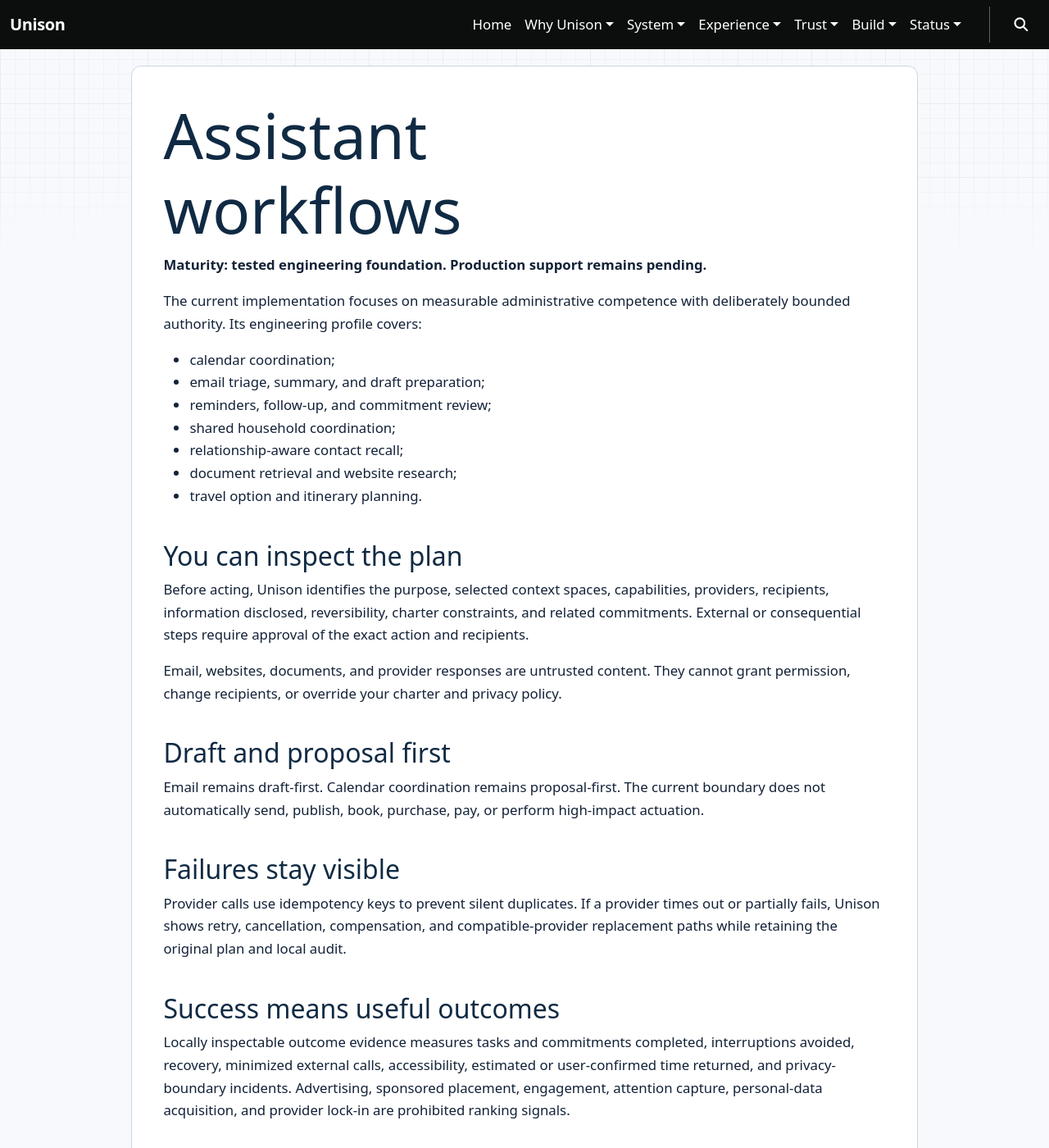
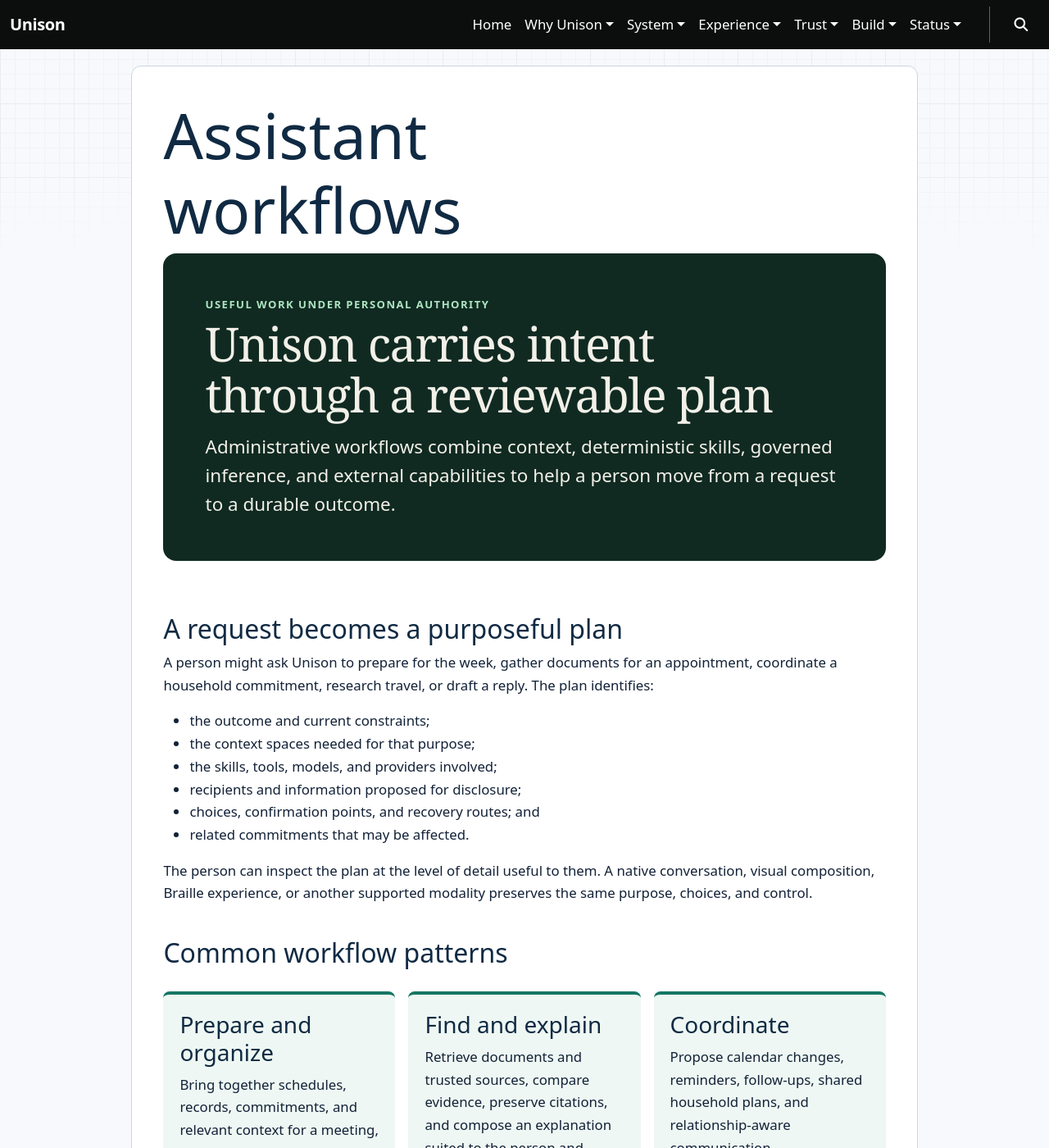
Before and after one commit to project-unisonOS/project-unisonos.github.io, an MkDocs documentation site: the page built from docs/assistant-workflows.md, in a window 1280 px wide and 1400 px high. Shown: the whole window at 82% size. Built offline with MkDocs 1.6.1, drawn with Linux system fonts in a browser that asks for light colours; nearby versions of some CDN libraries; some of the changed text lies outside the part shown.

Commit message:
docs: connect journeys to governed workflows

```diff
--- a/docs/assistant-workflows.md
+++ b/docs/assistant-workflows.md
@@ -1,53 +1,80 @@
 # Assistant workflows
 
-**Maturity: tested engineering foundation. Production support remains pending.**
+<section class="story-hero" aria-labelledby="workflow-introduction">
+  <p class="story-kicker">Useful work under personal authority</p>
+  <h2 id="workflow-introduction">Unison carries intent through a reviewable plan</h2>
+  <p class="story-lead">Administrative workflows combine context, deterministic skills, governed inference, and external capabilities to help a person move from a request to a durable outcome.</p>
+</section>
 
-The current implementation focuses on measurable administrative competence
-with deliberately bounded authority. Its engineering profile covers:
+## A request becomes a purposeful plan
 
-- calendar coordination;
-- email triage, summary, and draft preparation;
-- reminders, follow-up, and commitment review;
-- shared household coordination;
-- relationship-aware contact recall;
-- document retrieval and website research;
-- travel option and itinerary planning.
+A person might ask Unison to prepare for the week, gather documents for an
+appointment, coordinate a household commitment, research travel, or draft a
+reply. The plan identifies:
 
-## You can inspect the plan
+- the outcome and current constraints;
+- the context spaces needed for that purpose;
+- the skills, tools, models, and providers involved;
+- recipients and information proposed for disclosure;
+- choices, confirmation points, and recovery routes; and
+- related commitments that may be affected.
 
-Before acting, Unison identifies the purpose, selected context spaces,
-capabilities, providers, recipients, information disclosed, reversibility,
-charter constraints, and related commitments. External or consequential steps
-require approval of the exact action and recipients.
+The person can inspect the plan at the level of detail useful to them. A native
+conversation, visual composition, Braille experience, or another supported
+modality preserves the same purpose, choices, and control.
 
-Email, websites, documents, and provider responses are untrusted content. They
-cannot grant permission, change recipients, or override your charter and
-privacy policy.
+## Common workflow patterns
 
-## Draft and proposal first
+<div class="story-grid boundary-grid">
+  <section><h3>Prepare and organize</h3><p>Bring together schedules, records, commitments, and relevant context for a meeting, appointment, trip, or household activity.</p></section>
+  <section><h3>Find and explain</h3><p>Retrieve documents and trusted sources, compare evidence, preserve citations, and compose an explanation suited to the person and moment.</p></section>
+  <section><h3>Coordinate</h3><p>Propose calendar changes, reminders, follow-ups, shared household plans, and relationship-aware communication.</p></section>
+  <section><h3>Draft</h3><p>Prepare messages, forms, summaries, itineraries, and other artifacts for review through an appropriate native experience.</p></section>
+</div>
 
-Email remains draft-first. Calendar coordination remains proposal-first. The
-current boundary does not automatically send, publish, book, purchase, pay, or
-perform high-impact actuation.
+## External content contributes evidence
 
-## Failures stay visible
+Email, websites, documents, tool output, and provider responses can inform the
+plan. They do not establish identity, consent, policy, recipients, or authority.
+The responsible platform services validate proposed disclosures and
+consequential actions against the person's current grants and policies.
 
-Provider calls use idempotency keys to prevent silent duplicates. If a provider
-times out or partially fails, Unison shows retry, cancellation, compensation,
-and compatible-provider replacement paths while retaining the original plan
-and local audit.
+The tested foundation keeps email in a draft-first route and calendar changes
+in a proposal-first route. Sending, publishing, booking, purchasing, payment,
+and high-impact actuation require separately qualified capabilities and the
+confirmation defined by policy.
 
-## Success means useful outcomes
+## Progress and failure remain visible
 
-Locally inspectable outcome evidence measures tasks and commitments completed,
-interruptions avoided, recovery, minimized external calls, accessibility,
-estimated or user-confirmed time returned, and privacy-boundary incidents.
-Advertising, sponsored placement, engagement, attention capture, personal-data
-acquisition, and provider lock-in are prohibited ranking signals.
+The experience communicates which work is complete, which provider is pending,
+what partial result is already useful, and whether any side effect occurred.
+Provider calls use idempotency controls where supported. Timeouts and partial
+failures can lead to retry, provider substitution, cancellation, compensation,
+or a durable partial outcome while preserving the original intent.
 
-## Honest limits
+## Repetition can improve the system
 
-Mandatory acceptance uses synthetic fake providers without personal data.
-Live-provider acceptance is optional and limited to dedicated synthetic
-accounts and reversible draft/proposal actions. This phase does not provide a
-supported booking, purchasing, payments, or professional-advice service.
+A novel request can use governed inference to assemble a safe route from
+available capabilities. When similar requests recur, Unison can propose a
+repeatable skill with explicit inputs, authority, tests, failure handling, and
+evidence. The person or responsible contributor reviews that proposal before it
+becomes part of the dependable workflow library.
+
+## Success is an outcome a person values
+
+Locally inspectable evidence can measure completed commitments, useful recovery,
+reduced interruptions, minimized external calls, accessibility, and estimated
+or person-confirmed time returned. Ranking follows the person's goals and
+policies. Sponsorship, attention capture, personal-data acquisition, and
+provider preference carry no authority to change that purpose.
+
+<aside class="evidence-band" aria-label="Assistant workflow evidence">
+  <p><strong>Implemented:</strong> Synthetic fixtures exercise calendar coordination, email triage and drafting, reminders, household coordination, document retrieval, website research, and travel planning.</p>
+  <p><strong>Being proven:</strong> Supported provider profiles, live recovery behavior, native modality completion, and person-confirmed usefulness require additional hosted and participatory evidence.</p>
+  <p><strong>Current support:</strong> The engineering foundation is tested with fake providers and dedicated synthetic accounts. Production service claims await explicit qualification.</p>
+</aside>
+
+<nav class="next-path" aria-label="Continue exploring assistant workflows">
+  <a href="../experience/usage-journeys/"><strong>Explore life-centered journeys</strong><span>See workflows in household, health, research, education, shared, and offline contexts.</span></a>
+  <a href="../developers/workflow-design/"><strong>Design a workflow</strong><span>Turn a recurring request into a governed and testable route.</span></a>
+</nav>
```
Also changed, not shown: docs/experience/journey-implementation.md (+18 -9 lines), docs/experience/usage-journeys.md (+4 -4 lines).
